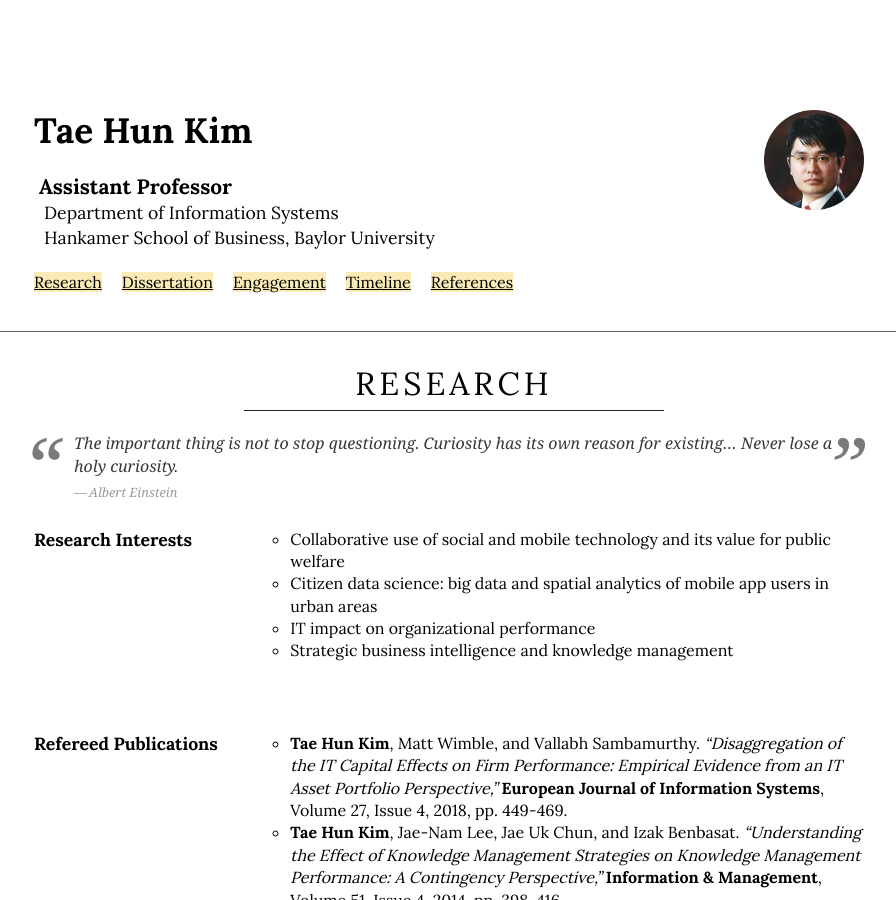
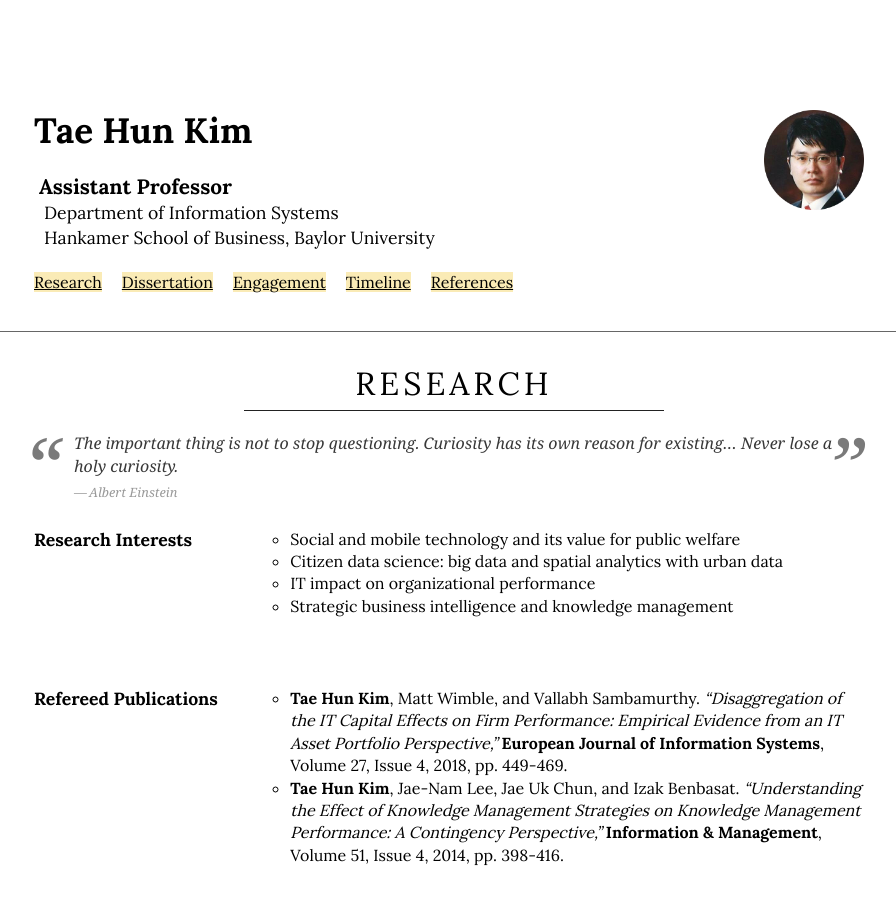
Before and after one commit to istaehun/taehun, a Jekyll site: the page built from index.html, in a window 1280 px wide and 900 px high. Shown: the whole window, without its empty margins (186-1082 px from the left). Built offline with Jekyll 4.4.1, drawn with Linux system fonts in a browser that asks for light colours; nearby versions of some CDN libraries.

Commit message:
Update research.yml

```diff
--- a/_data/research.yml
+++ b/_data/research.yml
@@ -1,8 +1,8 @@
 -
   sub-title: Research Interests
   list:
-    - "Collaborative use of social and mobile technology and its value for public welfare"
-    - "Citizen data science: big data and spatial analytics of mobile app users in urban areas"
+    - "Social and mobile technology and its value for public welfare"
+    - "Citizen data science: big data and spatial analytics with urban data"
     - "IT impact on organizational performance"
     - "Strategic business intelligence and knowledge management"
 -
```
